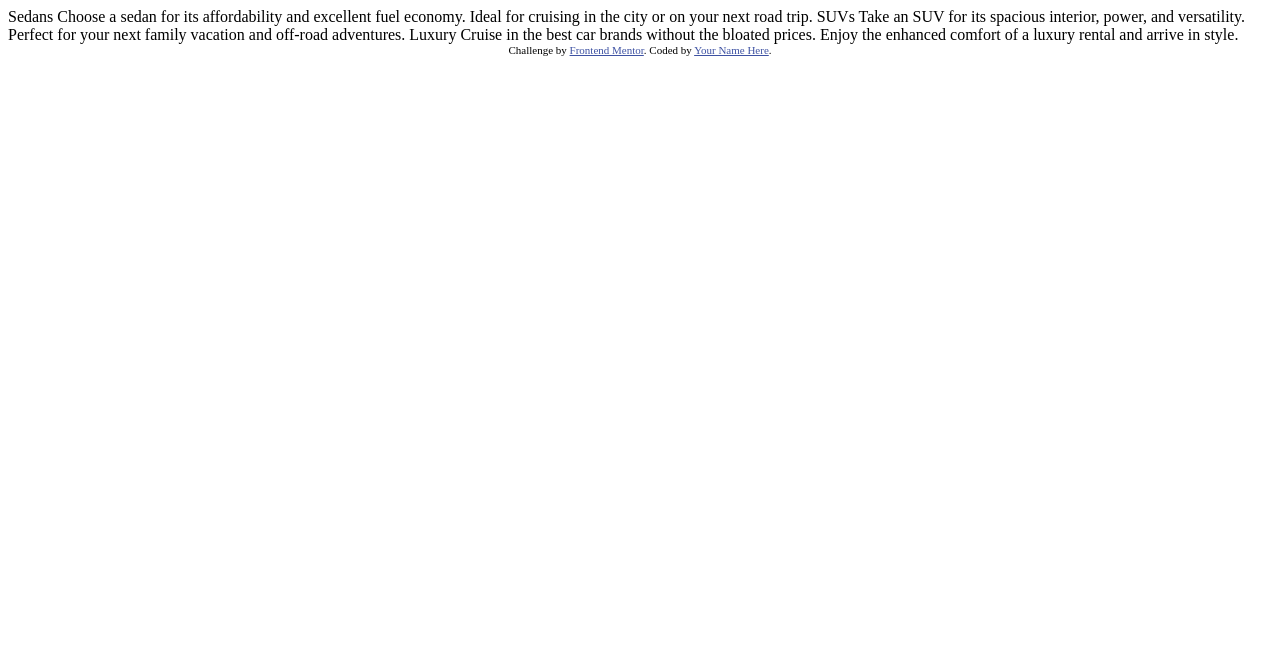
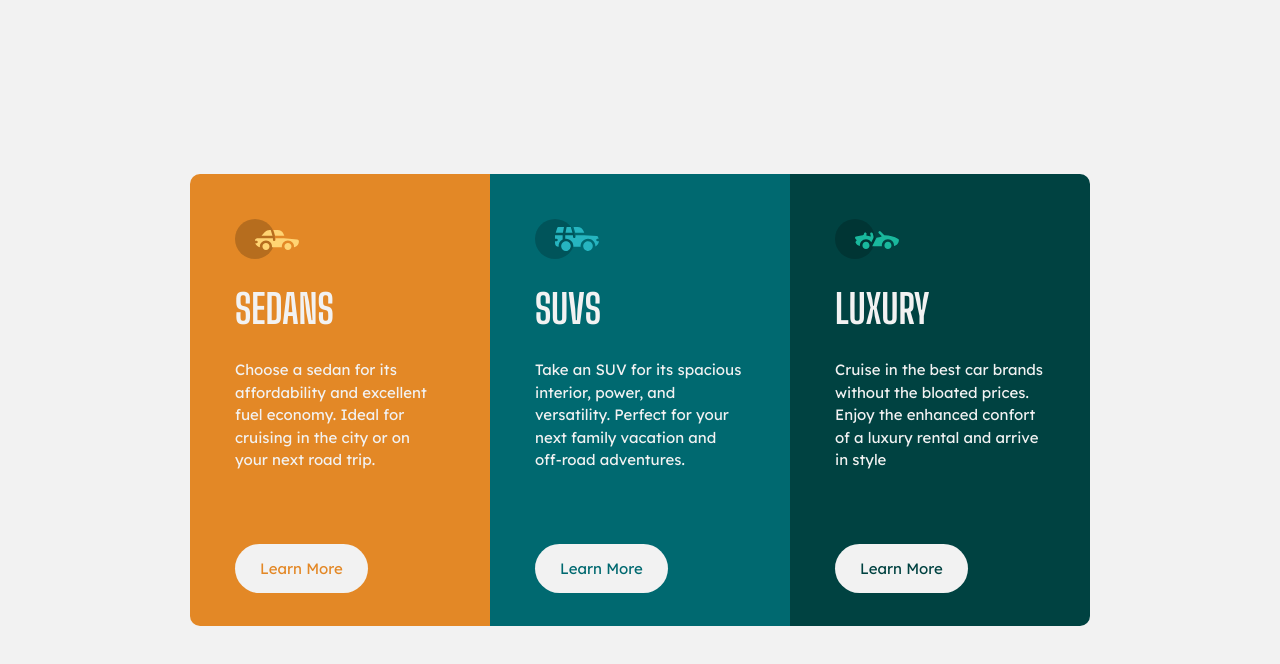
Before and after one commit to esthonoles/frontend_mentor, a plain HTML site: page 3-column-preview-card-component-main/index.html in a window 1280 px wide. Drawn offline with Linux system fonts and the light colour scheme.

Commit message:
finisih 3 column preview card solution

```diff
--- /dev/null
+++ b/3-column-preview-card-component-main/css/reset.css
@@ -0,0 +1,74 @@
+/* Box sizing rules */
+*,
+*::before,
+*::after {
+  box-sizing: border-box;
+}
+
+/* Remove default margin */
+body,
+h1,
+h2,
+h3,
+h4,
+p,
+figure,
+blockquote,
+dl,
+dd {
+  margin: 0;
+}
+
+/* Remove list styles on ul, ol elements with a list role, which suggests default styling will be removed */
+ul[role="list"],
+ol[role="list"] {
+  list-style: none;
+}
+
+/* Set core root defaults */
+html:focus-within {
+  scroll-behavior: smooth;
+}
+
+/* Set core body defaults */
+body {
+  min-height: 100vh;
+  text-rendering: optimizeSpeed;
+  line-height: 1.5;
+}
+
+/* A elements that don't have a class get default styles */
+a:not([class]) {
+  text-decoration-skip-ink: auto;
+}
+
+/* Make images easier to work with */
+img,
+picture {
+  max-width: 100%;
+  display: block;
+}
+
+/* Inherit fonts for inputs and buttons */
+input,
+button,
+textarea,
+select {
+  font: inherit;
+}
+
+/* Remove all animations, transitions and smooth scroll for people that prefer not to see them */
+@media (prefers-reduced-motion: reduce) {
+  html:focus-within {
+    scroll-behavior: auto;
+  }
+
+  *,
+  *::before,
+  *::after {
+    animation-duration: 0.01ms !important;
+    animation-iteration-count: 1 !important;
+    transition-duration: 0.01ms !important;
+    scroll-behavior: auto !important;
+  }
+}
--- /dev/null
+++ b/3-column-preview-card-component-main/css/style.css
@@ -0,0 +1,131 @@
+/* # Front-end Style Guide
+
+## Layout
+
+The designs were created to the following widths:
+
+- Mobile: 375px
+- Desktop: 1440px
+
+## Colors
+
+### Primary
+
+Bright orange: hsl(31, 77%, 52%)
+Dark cyan: hsl(184, 100%, 22%)
+Very dark cyan: hsl(179, 100%, 13%)
+
+### Neutral
+
+Transparent white (paragraphs): hsla(0, 0%, 100%, 0.75)
+Very light gray (background, headings, buttons): hsl(0, 0%, 95%)
+
+## Typography
+
+### Body Copy
+
+- Font size: 15px
+
+### Font
+
+- Family: [Lexend Deca](https://fonts.google.com/specimen/Lexend+Deca)
+- Weights: 400
+
+- Family: [Big Shoulders Display](https://fonts.google.com/specimen/Big+Shoulders+Display)
+- Weights: 700 */
+
+/* font family link */
+@import url("https://fonts.googleapis.com/css2?family=Big+Shoulders+Display:wght@700&family=Lexend+Deca&display=swap");
+
+:root {
+  --Bright_orange: hsl(31, 77%, 52%);
+  --Dark_cyan: hsl(184, 100%, 22%);
+  --very_dark: hsl(179, 100%, 13%);
+  --color_paragraf: hsla(0, 0%, 100%, 0.75); /*parapgraph*/
+  --very_light: hsl(0, 0%, 95%); /*for background, heading, buttons */
+  --f_lexend: "Big Shoulders Display", cursive;
+  --f_bigsholders: "Lexend Deca", sans-serif;
+}
+
+main {
+  min-height: 100vh;
+  display: flex;
+  align-items: center;
+  justify-content: center;
+  background-color: var(--very_light);
+}
+
+.card {
+  display: flex;
+  overflow: hidden;
+  border-radius: 10px;
+}
+
+.card > article {
+  max-width: 300px;
+  padding: 45px;
+}
+
+.card img {
+  margin-bottom: 20px;
+}
+.card h1 {
+  font-family: var(--f_lexend);
+  font-size: 40px;
+  color: var(--very_light);
+  text-transform: uppercase;
+  margin-bottom: 20px;
+}
+
+.card p {
+  font-family: var(--f_bigsholders);
+  color: var(--very_light);
+  font-size: 15px;
+  margin-bottom: 85px;
+}
+
+.card a {
+  text-decoration: none;
+  background-color: var(--very_light);
+  padding: 15px 25px;
+  border-radius: 50px;
+  font-size: 15px;
+  font-family: var(--f_bigsholders);
+}
+.card a:hover {
+  background-color: transparent;
+
+  border: 1px solid var(--very_light);
+  color: var(--very_light);
+}
+
+.sedan {
+  background-color: var(--Bright_orange);
+}
+
+.sedan a {
+  color: var(--Bright_orange);
+}
+
+.suvs {
+  background-color: var(--Dark_cyan);
+}
+
+.suvs a {
+  color: var(--Dark_cyan);
+}
+
+.luxury {
+  background-color: var(--very_dark);
+}
+
+.luxury a {
+  color: var(--very_dark);
+}
+
+@media (max-width: 768px) {
+  .card {
+    display: flex;
+    flex-direction: column;
+  }
+}
--- a/3-column-preview-card-component-main/index.html
+++ b/3-column-preview-card-component-main/index.html
@@ -1,36 +1,56 @@
 <!DOCTYPE html>
 <html lang="en">
-<head>
-  <meta charset="UTF-8">
-  <meta name="viewport" content="width=device-width, initial-scale=1.0"> <!-- displays site properly based on user's device -->
+  <head>
+    <meta charset="UTF-8" />
+    <meta name="viewport" content="width=device-width, initial-scale=1.0" />
+    <!-- displays site properly based on user's device -->
 
-  <link rel="icon" type="image/png" sizes="32x32" href="./images/favicon-32x32.png">
+    <link
+      rel="icon"
+      type="image/png"
+      sizes="32x32"
+      href="./images/favicon-32x32.png"
+    />
 
-  <title>Frontend Mentor | 3-column preview card component</title>
+    <link rel="stylesheet" href="./css/style.css" />
+    <link rel="stylesheet" href="./css/reset.css" />
 
-  <!-- Feel free to remove these styles or customise in your own stylesheet 👍 -->
-  <style>
-    .attribution { font-size: 11px; text-align: center; }
-    .attribution a { color: hsl(228, 45%, 44%); }
-  </style>
-</head>
-<body>
+    <title>Frontend Mentor | 3-column preview card component</title>
 
-  Sedans
-  Choose a sedan for its affordability and excellent fuel economy. Ideal for cruising in the city
-  or on your next road trip.
+    <!-- Feel free to remove these styles or customise in your own stylesheet 👍 -->
+  </head>
+  <body>
+    <main>
+      <section class="card">
+        <article class="sedan">
+          <img src="./images/icon-sedans.svg" alt="sedans" />
+          <h1>Sedans</h1>
+          <p>
+            Choose a sedan for its affordability and excellent fuel economy.
+            Ideal for cruising in the city or on your next road trip.
+          </p>
+          <a href="">Learn More</a>
+        </article>
+        <article class="suvs">
+          <img src="./images/icon-suvs.svg" alt="sedans" />
+          <h1>suvs</h1>
+          <p>
+            Take an SUV for its spacious interior, power, and versatility.
+            Perfect for your next family vacation and off-road adventures.
+          </p>
+          <a href="">Learn More</a>
+        </article>
 
-  SUVs
-  Take an SUV for its spacious interior, power, and versatility. Perfect for your next family vacation
-  and off-road adventures.
-
-  Luxury
-  Cruise in the best car brands without the bloated prices. Enjoy the enhanced comfort of a luxury
-  rental and arrive in style.
-
-  <div class="attribution">
-    Challenge by <a href="https://www.frontendmentor.io?ref=challenge" target="_blank">Frontend Mentor</a>.
-    Coded by <a href="#">Your Name Here</a>.
-  </div>
-</body>
+        <article class="luxury">
+          <img src="./images/icon-luxury.svg" alt="sedans" />
+          <h1>luxury</h1>
+          <p>
+            Cruise in the best car brands without the bloated prices. Enjoy the
+            enhanced confort of a luxury rental and arrive in style
+          </p>
+          <a href="">Learn More</a>
+        </article>
+      </section>
+    </main>
+  </body>
 </html>
```
Also changed, not shown: 1 other file.
